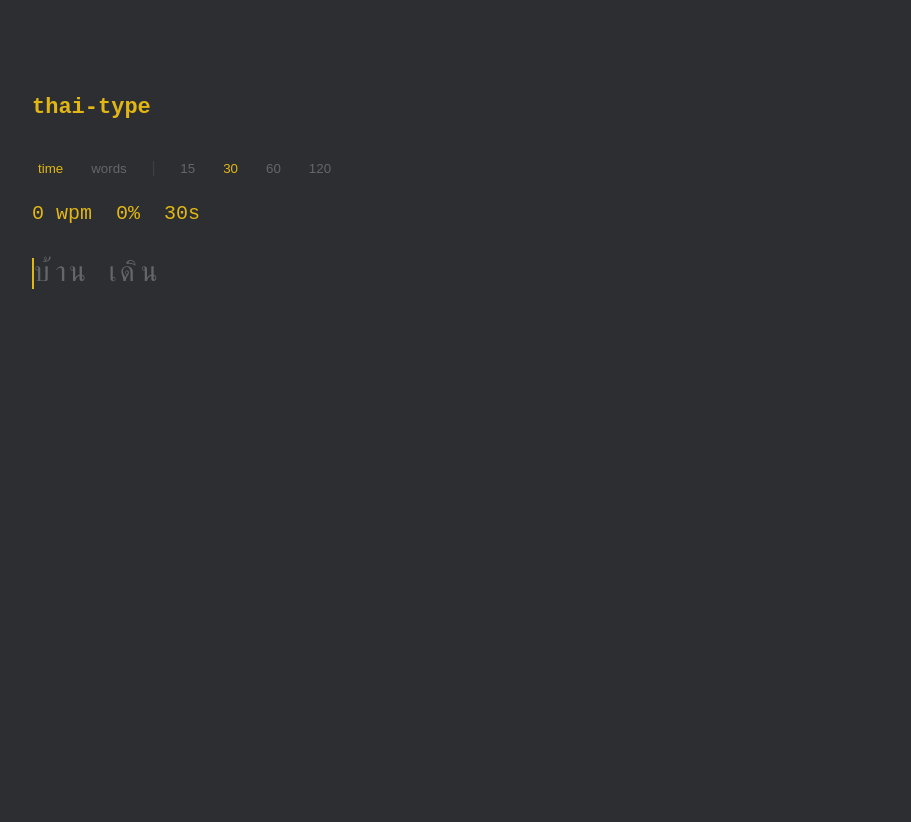
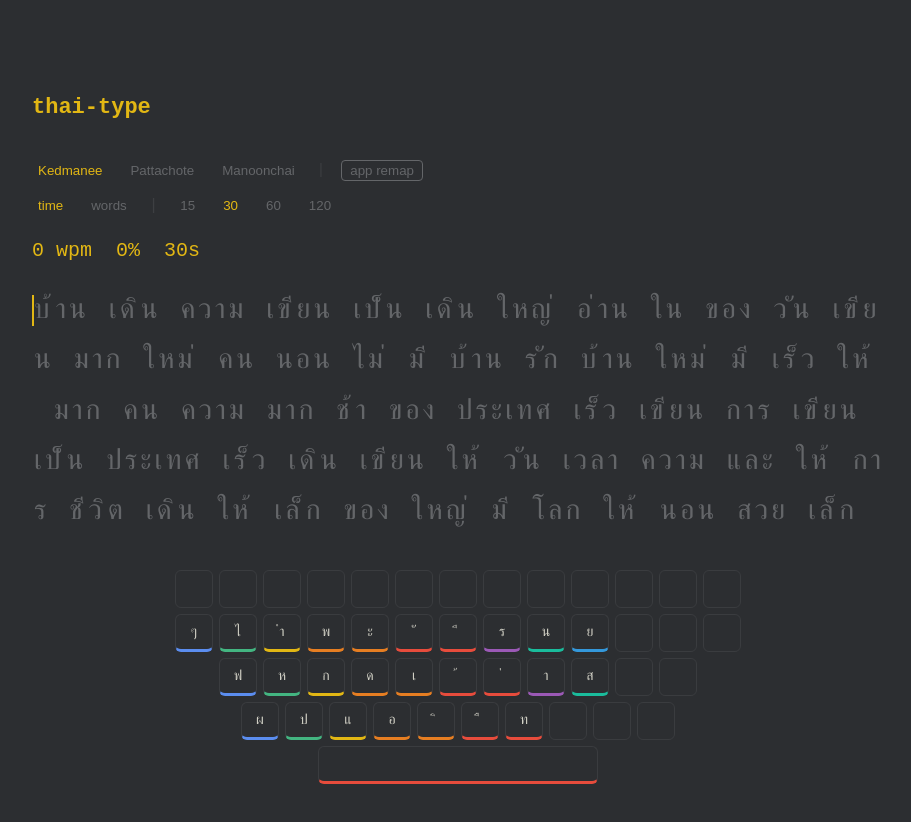
Before and after one commit to NTPLSRPP/thai-type, a Next.js app: page / in a window 1280 px wide. Shown: the top 822 px of the page, without its empty margins (182-1093 px from the left). Before the commit the page ends 800 px from the top, so only its background shows below. Built offline with nearby package versions, Linux system fonts and the light colour scheme.

Commit message:
feat(ui): TestScreen — active layout, os-native input, keyboard + heatmap

```diff
--- a/components/TestScreen.tsx
+++ b/components/TestScreen.tsx
@@ -3,18 +3,39 @@ import { useEffect, useMemo, useRef, useState, useCallback } from "react";
 import { useSettings } from "@/stores/settingsStore";
 import { createEngine, type TypingEngine } from "@/lib/engine/engine";
 import { computeMetrics, type Metrics } from "@/lib/engine/metrics";
+import { errorCountsByChar } from "@/lib/engine/keyStats";
 import { resolveKey } from "@/lib/layouts/resolve";
-import { kedmanee } from "@/lib/layouts/kedmanee";
+import { getLayout } from "@/lib/layouts/registry";
 import { generateWords } from "@/lib/text/generate";
 import type { EngineSnapshot } from "@/lib/engine/types";
 import { Words } from "./Words";
 import { StatsBar } from "./StatsBar";
 import { Results } from "./Results";
 import { ModeBar } from "./ModeBar";
+import { LayoutBar } from "./LayoutBar";
+import { Keyboard } from "./Keyboard";
+
+const CONTROL_KEYS = new Set([
+  "Shift",
+  "Backspace",
+  "Enter",
+  "Tab",
+  "Alt",
+  "Control",
+  "Meta",
+  "CapsLock",
+  "Dead",
+  "Escape",
+  "ArrowLeft",
+  "ArrowRight",
+  "ArrowUp",
+  "ArrowDown",
+]);
 
 export function TestScreen({ testText }: { testText?: string }) {
-  const { mode, duration, wordCount } = useSettings();
-  const [, setTarget] = useState(testText ?? "");
+  const { mode, duration, wordCount, layoutId, inputMode } = useSettings();
+  const layout = getLayout(layoutId);
+  const [target, setTarget] = useState(testText ?? "");
   const [snap, setSnap] = useState<EngineSnapshot | null>(null);
   const [metrics, setMetrics] = useState<Metrics | null>(null);
   const [timeLeft, setTimeLeft] = useState<number | null>(null);
@@ -23,7 +44,7 @@ export function TestScreen({ testText }: { testText?: string }) {
 
   const newTarget = useCallback(() => {
     if (testText) return testText;
-    const count = mode === "words" ? wordCount : 60; // time mode: long buffer
+    const count = mode === "words" ? wordCount : 60;
     return generateWords(count);
   }, [testText, mode, wordCount]);
 
@@ -59,7 +80,6 @@ export function TestScreen({ testText }: { testText?: string }) {
     if (timerRef.current) clearInterval(timerRef.current);
   }, [mode, duration, testText]);
 
-  // time-mode countdown — starts on first keystroke
   useEffect(() => {
     if (mode !== "time" || testText || !snap || snap.finished) return;
     if (snap.startedAt === null) return;
@@ -82,10 +102,17 @@ export function TestScreen({ testText }: { testText?: string }) {
     function onKey(ev: KeyboardEvent) {
       const e = engineRef.current;
       if (!e || metrics) return;
-      const cluster = resolveKey(kedmanee, ev.code, ev.shiftKey);
-      if (cluster === null) return;
+      let char: string | null;
+      if (inputMode === "os-native") {
+        // OS already produced the Thai character; accept printable single graphemes only.
+        char = CONTROL_KEYS.has(ev.key) || ev.key.length === 0 ? null : ev.key;
+        if (char !== null && Array.from(char).length > 1) char = null;
+      } else {
+        char = resolveKey(layout, ev.code, ev.shiftKey);
+      }
+      if (char === null) return;
       ev.preventDefault();
-      e.press(cluster);
+      e.press(char);
       const s = e.snapshot();
       setSnap(s);
       if (s.finished) {
@@ -95,7 +122,7 @@ export function TestScreen({ testText }: { testText?: string }) {
     }
     window.addEventListener("keydown", onKey);
     return () => window.removeEventListener("keydown", onKey);
-  }, [metrics]);
+  }, [metrics, inputMode, layout]);
 
   const liveWpm = useMemo(() => {
     if (!snap || !snap.startedAt) return 0;
@@ -104,13 +131,39 @@ export function TestScreen({ testText }: { testText?: string }) {
   }, [snap]);
   const liveAcc = useMemo(() => (snap ? computeMetrics(snap.keystrokes, 1).accuracy : 0), [snap]);
 
-  if (metrics) return <Results metrics={metrics} onRestart={start} />;
+  const nextChar =
+    snap && !snap.finished && snap.cursor < snap.cells.length ? snap.cells[snap.cursor].target : null;
+  const errorCounts = useMemo(
+    () => (snap ? errorCountsByChar(snap.keystrokes) : new Map<string, number>()),
+    [snap],
+  );
+
+  if (metrics) {
+    return (
+      <div>
+        <Results metrics={metrics} onRestart={start} />
+        <Keyboard layout={layout} nextChar={null} errorCounts={errorCounts} />
+      </div>
+    );
+  }
 
   return (
     <div>
-      {!testText && <ModeBar />}
+      {!testText && (
+        <>
+          <LayoutBar />
+          <ModeBar />
+        </>
+      )}
       <StatsBar wpm={liveWpm} accuracy={liveAcc} timeLeft={timeLeft} />
-      <div style={{ marginTop: 24 }}>{snap && <Words cells={snap.cells} cursor={snap.cursor} />}</div>
+      <div style={{ marginTop: 24 }}>
+        {snap && <Words cells={snap.cells} cursor={snap.cursor} text={target} />}
+      </div>
+      <Keyboard
+        layout={layout}
+        nextChar={inputMode === "app-remap" ? nextChar : null}
+        errorCounts={errorCounts}
+      />
     </div>
   );
 }
```
Also changed, not shown: 1 other file (tests, documents, lock files or other folders).
